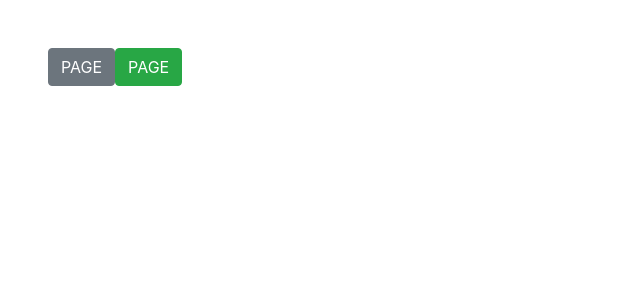
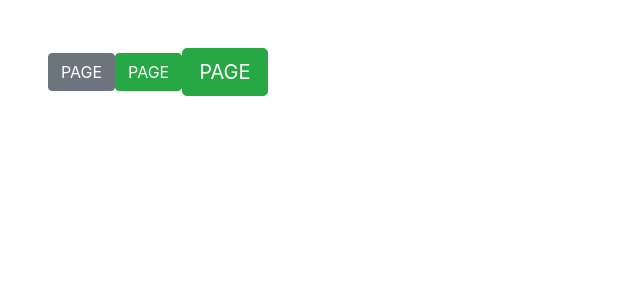
Before and after one commit to begimov/VueComponentsLib, a Vue app: page / in a window 1280 px wide. Shown: the top 300 px of the page, without its empty margins (0-640 px from the left). Built offline with nearby package versions, Linux system fonts and the light colour scheme.

Commit message:
external styling implemented in ButtonCmp

```diff
--- a/src/components/basic/ButtonCmp.vue
+++ b/src/components/basic/ButtonCmp.vue
@@ -1,7 +1,9 @@
 <template>
     <router-link
         class="btn"
-        :class="{ 'btn-secondary': secondary, 'btn-success': success }"
+        :class="[
+            themes[theme], sizes[size]
+        ]"
         :to="to">
         PAGE
     </router-link>
@@ -9,16 +11,28 @@
 
 <script>
 export default {
+    data() {
+        return {
+            themes: {
+                secondary: 'btn-secondary',
+                success: 'btn-success',
+            },
+            sizes: {
+                normal: '',
+                large: 'btn-lg',
+            },
+        }
+    },
     props: {
-        secondary: {
+        theme: {
             required: false,
-            type: Boolean,
-            default: true
+            type: String,
+            default: 'secondary'
         },
-        success: {
+        size: {
             required: false,
-            type: Boolean,
-            default: false
+            type: String,
+            default: 'normal'
         },
         to: {
             type: Object,
--- a/src/views/Home.vue
+++ b/src/views/Home.vue
@@ -1,7 +1,8 @@
 <template>
   <div >
     <button-cmp :to="{ name: 'page' }" />
-    <button-cmp :to="{ name: 'page' }" success />
+    <button-cmp :to="{ name: 'page' }" theme="success" />
+    <button-cmp :to="{ name: 'page' }" theme="success" size="large" />
   </div>
 </template>
 
```
